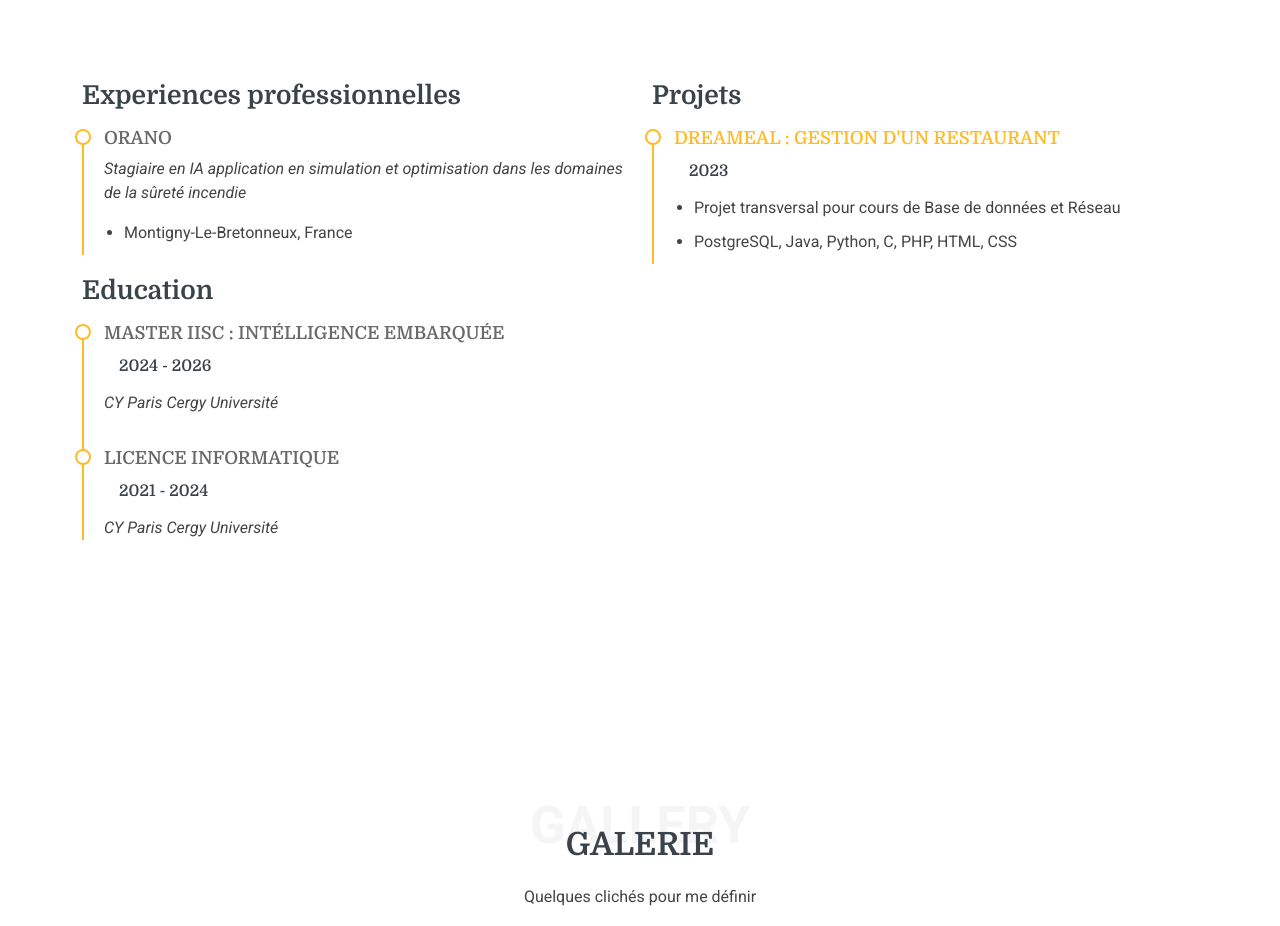
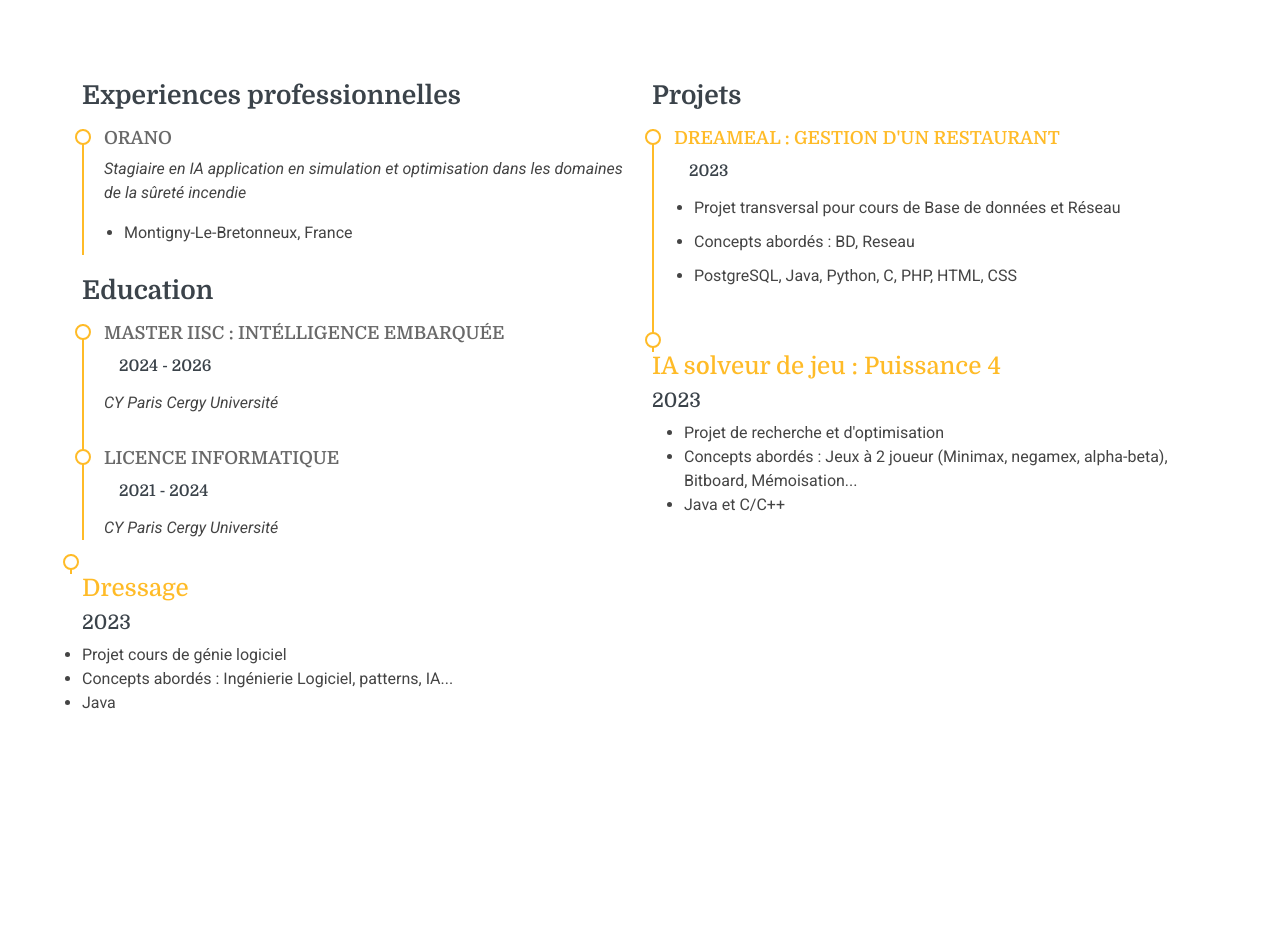
Before and after one commit to jkotokpo23/jojo, a plain HTML site: page index.html in a window 1280 px wide. Shown: the part 1640-2566 px from the top of the page. Drawn offline with Linux system fonts and the light colour scheme.

Commit message:
NewProject

```diff
--- a/index.html
+++ b/index.html
@@ -161,7 +161,28 @@
               <h5>2023</h5>
               <ul>
                 <li>Projet transversal pour cours de Base de données et Réseau</li>
+                <li>Concepts abordés : BD, Reseau</li>
                 <li>PostgreSQL, Java, Python, C, PHP, HTML, CSS </li>
+              </ul>
+            </div><!-- Edn Resume Item -->
+
+            <div class="resume-item"></div>
+              <h4><a href="https://github.com/jkotokpo23/Puissance4">IA solveur de jeu : Puissance 4</a></h4>
+              <h5>2023</h5>
+              <ul>
+                <li>Projet de recherche et d'optimisation</li>
+                <li>Concepts abordés : Jeux à 2 joueur (Minimax, negamex, alpha-beta), Bitboard, Mémoisation... </li>
+                <li>Java et C/C++</li>
+              </ul>
+            </div><!-- Edn Resume Item -->
+
+            <div class="resume-item"></div>
+              <h4><a href="https://github.com/jkotokpo23/Puissance4">Dressage</a></h4>
+              <h5>2023</h5>
+              <ul>
+                <li>Projet cours de génie logiciel</li>
+                <li>Concepts abordés : Ingénierie Logiciel, patterns, IA...</li>
+                <li>Java</li>
               </ul>
             </div><!-- Edn Resume Item -->
 
```
